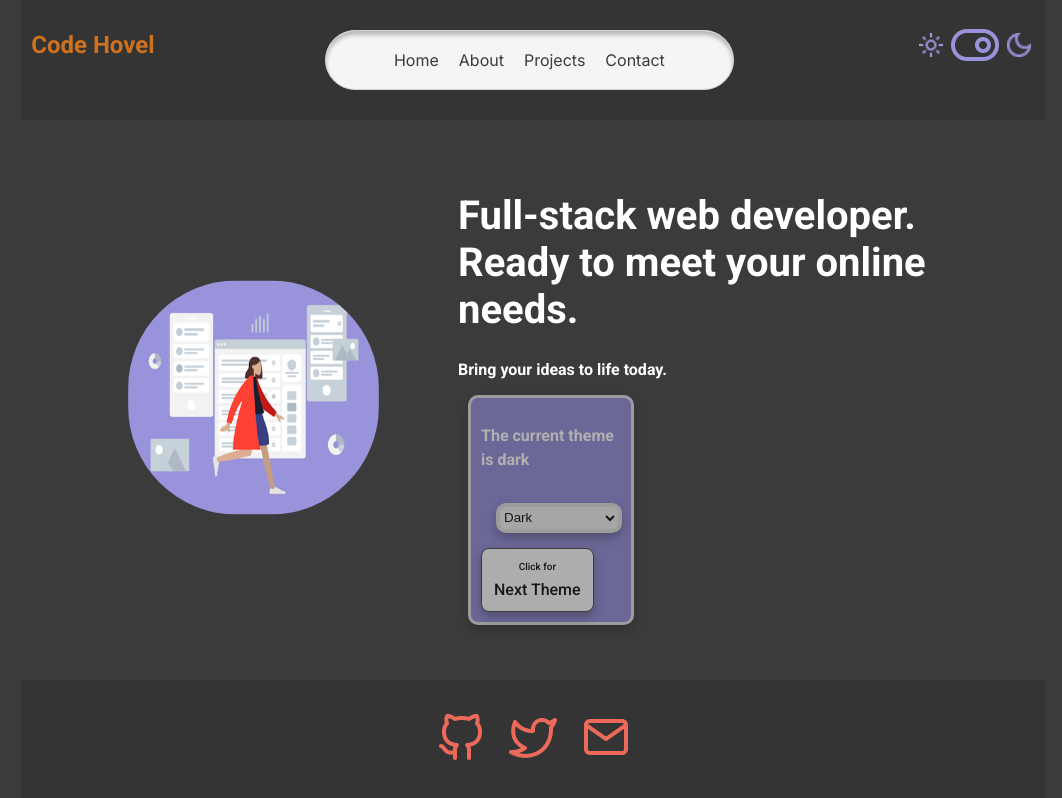
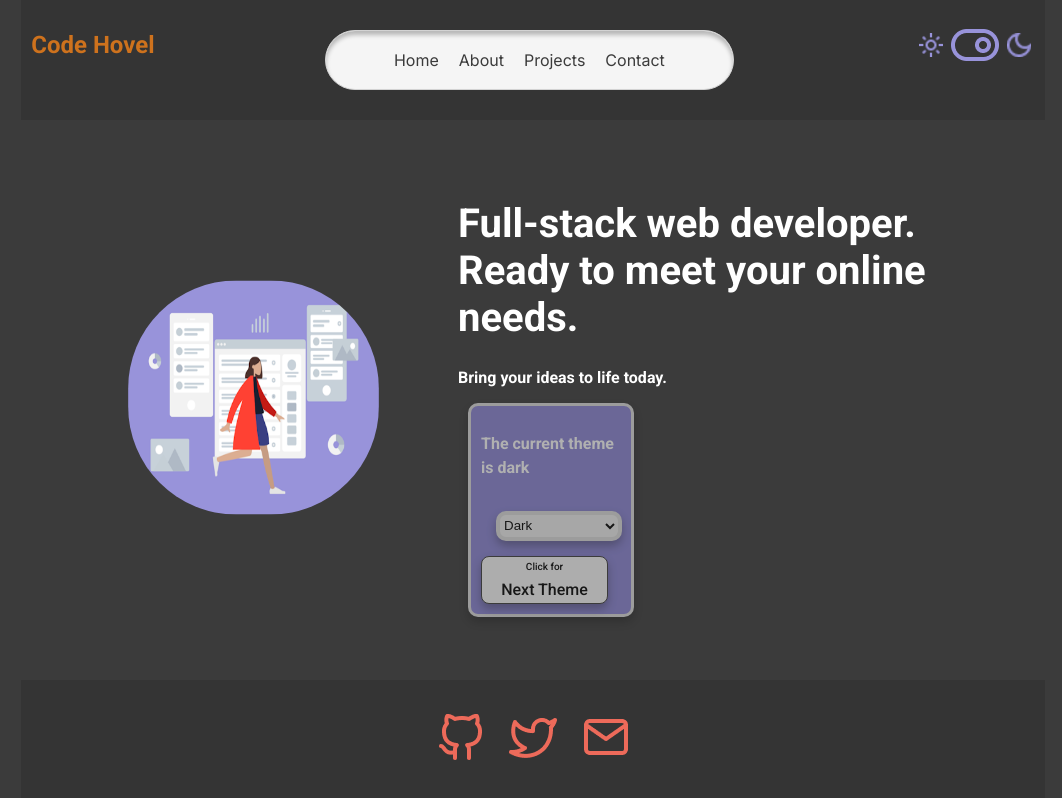
Before and after one commit to evanpixelgame/CodeHovel, a React (Vite) app: page / in a window 1280 px wide. Shown: the whole page, without its empty margins (107-1169 px from the left). Built offline with nearby package versions, Linux system fonts and the light colour scheme.

Commit message:
button size adjustment

```diff
--- a/src/components/main/Main.css
+++ b/src/components/main/Main.css
@@ -85,6 +85,6 @@ select {
 button#themeButton {
   box-shadow: 0px 5px 10px rgba(0, 0, 0, 0.3);
   border: 1px solid #3b3b3b;
-
-  padding: 12px;
+  padding-bottom: 4px;
+  padding-top: 4px;
 }
```
